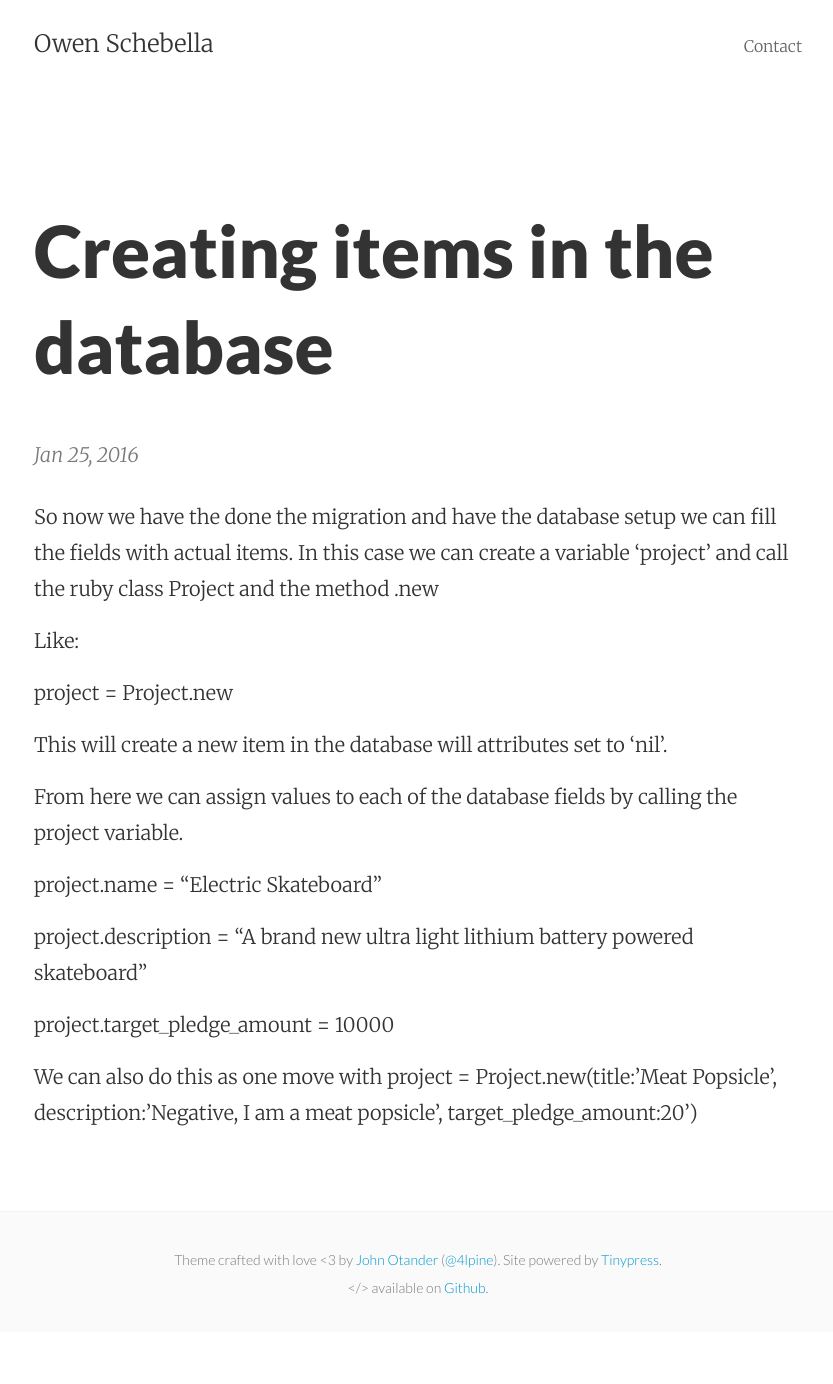
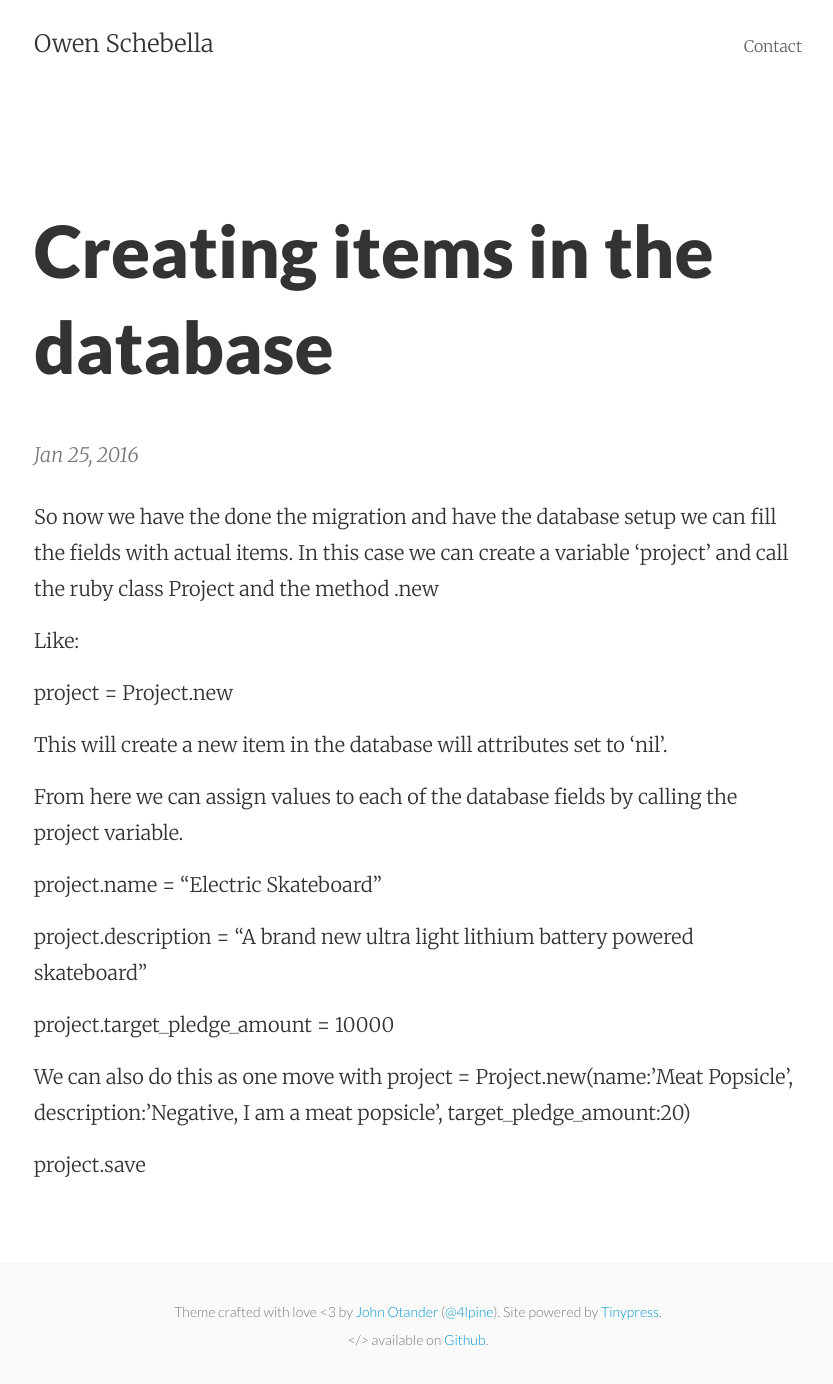
Before and after one commit to oschebell/oschebell.github.io, a Jekyll site: the page built from _posts/2016-01-25-creating-items-in-the-database.markdown, in a window 1280 px wide. Shown: the whole page, without its empty margins (222-1055 px from the left). Built offline with Jekyll 4.4.1, drawn with Linux system fonts in a browser that asks for light colours; before the commit the page ends 1332 px from its top, so only the background shows below that.

Commit message:
Post update: Creating items in the database

```diff
--- a/_posts/2016-01-25-creating-items-in-the-database.markdown
+++ b/_posts/2016-01-25-creating-items-in-the-database.markdown
@@ -21,4 +21,6 @@ project.description = "A brand new ultra light lithium battery powered skateboar
 project.target_pledge_amount = 10000
 
 
-We can also do this as one move with project = Project.new(title:'Meat Popsicle', description:'Negative, I am a meat popsicle', target_pledge_amount:20')
+We can also do this as one move with project = Project.new(name:'Meat Popsicle', description:'Negative, I am a meat popsicle', target_pledge_amount:20)
+
+project.save
```
